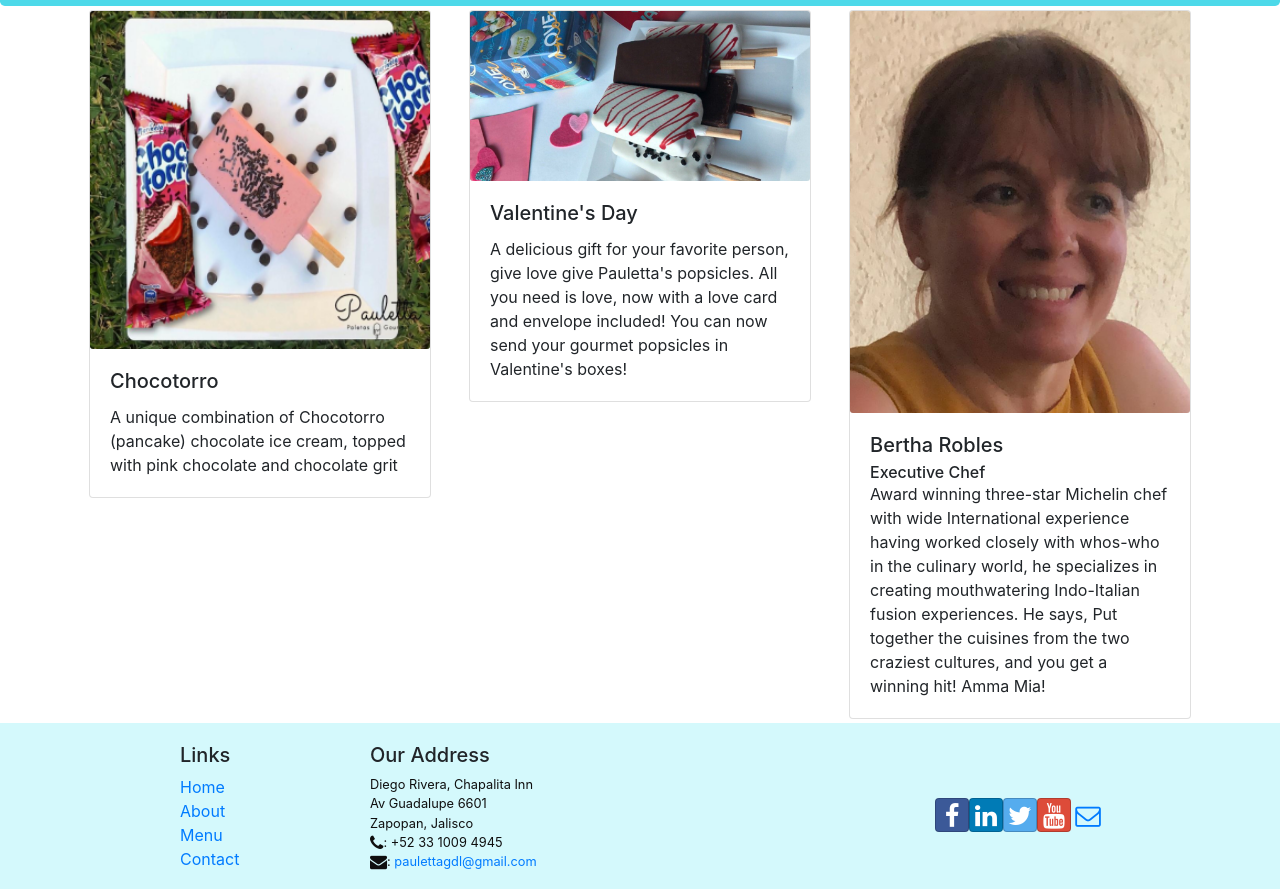
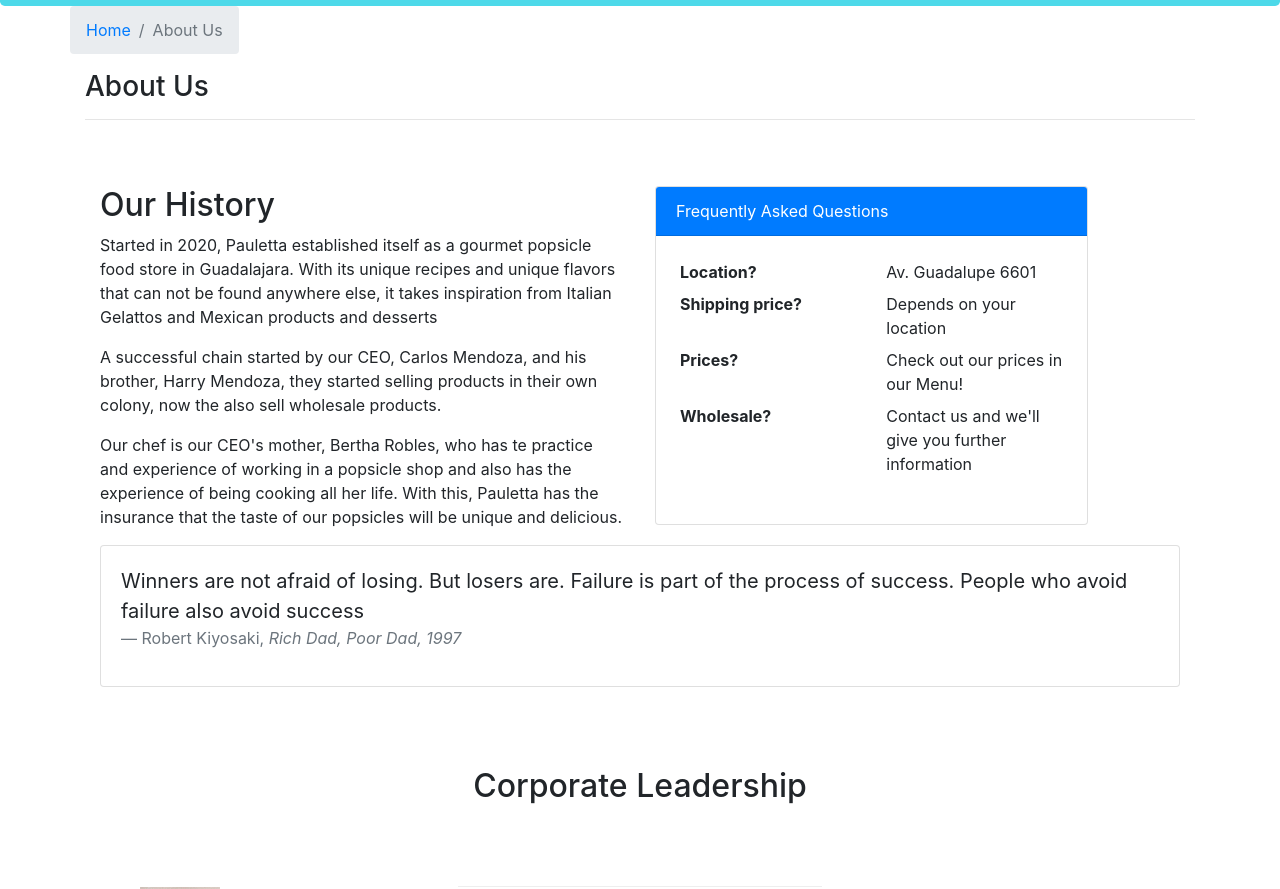
Before and after one commit to CharlyMendoza7/React-Popsicle-Project, a React (Create React App) app: page /aboutus in a window 1280 px wide. Before the commit this address led to /home. Shown: the part 336-1225 px from the top of the page. Built offline with nearby package versions, Linux system fonts and the light colour scheme.

Commit message:
about us component added

```diff
--- a/src/App.css
+++ b/src/App.css
@@ -8,6 +8,13 @@
   padding: 50px 0px 50px 0px;
   border-bottom: 1px ridge;
   min-height:400px;
+}
+
+.row-content-about {
+  margin:0px auto;
+  padding: 80px 0px 50px 0px;
+  border-bottom: 1px ridge;
+  min-height:200px;
 }
 
 .footer{
--- /dev/null
+++ b/src/components/AboutComponent.js
@@ -0,0 +1,92 @@
+import React from 'react';
+import { Breadcrumb, BreadcrumbItem, Card, CardBody, CardHeader, Media } from 'reactstrap';
+import { Link } from 'react-router-dom';
+
+function RenderLeader({leader}) {
+    return(
+        <Media tag="li">
+            <Media>
+                <Media object width="80px" height="85px" src={leader.image} alt={leader.name} />
+            </Media>
+            <Media body className="ml-5">
+                <Media heading>{leader.name}</Media>
+                <p>{leader.designation}</p>
+                <p>{leader.description}</p>
+            </Media>
+        </Media>
+    );
+}
+
+function About(props) {
+    const leaders = props.leaders.map( leader => {
+        return (
+            <div>
+                <RenderLeader leader={leader} />
+            </div>
+        );
+    });
+
+   return(
+       <div className="container">
+           <div className="row">
+               <Breadcrumb>
+                    <BreadcrumbItem><Link to="/home">Home</Link></BreadcrumbItem>
+                    <BreadcrumbItem active>About Us</BreadcrumbItem>
+               </Breadcrumb>
+               <div className="col-12">
+                   <h3>About Us</h3>
+                   <hr />
+               </div>
+           </div>
+           <div className="row row-content">
+               <div className="col-12 col-md-6">
+                   <h2>Our History</h2>
+                   <p>Started in 2020, Pauletta established itself as a gourmet popsicle food store in Guadalajara. With its unique recipes and unique flavors that can not be found anywhere else, it takes inspiration from Italian Gelattos and Mexican products and desserts</p>
+                   <p>A successful chain started by our CEO, Carlos Mendoza, and his brother, Harry Mendoza, they started selling products in their own colony, now the also sell wholesale products.</p>
+                   <p>Our chef is our CEO's mother, Bertha Robles, who has te practice and experience of working in a popsicle shop and also has the experience of being cooking all her life. With this, Pauletta has the insurance that the taste of our popsicles will be unique and delicious.</p>
+               </div>
+               <div className="col-12 col-md-5">
+                   <Card>
+                       <CardHeader className="bg-primary text-white">Frequently Asked Questions</CardHeader>
+                       <CardBody>
+                           <dl className="row p-1 ">
+                               <dt className="col-6">Location?</dt>
+                               <dd className="col-6">Av. Guadalupe 6601</dd>
+                               <dt className="col-6">Shipping price?</dt>
+                               <dd className="col-6">Depends on your location</dd>
+                               <dt className="col-6">Prices?</dt>
+                               <dd className="col-6">Check out our prices in our Menu!</dd>
+                               <dt className="col-6">Wholesale?</dt>
+                               <dd className="col-6">Contact us and we'll give you further information</dd>
+                           </dl>
+                       </CardBody>
+                   </Card>
+               </div>
+               <div className="col-12">
+                   <Card>
+                       <CardBody className="bg-faded">
+                           <blockquote className="blockquote">
+                               <p className="mb-0">Winners are not afraid of losing. But losers are. Failure is part of the process of success. People who avoid failure also avoid success</p>
+                               <footer className="blockquote-footer">Robert Kiyosaki,
+                               <cite title="Source Title"> Rich Dad, Poor Dad, 1997</cite>
+                               </footer>
+                           </blockquote>
+                       </CardBody>
+                   </Card>
+               </div>
+               <div className="row row-content-about">
+                   <div className="col-12">
+                       <h2>Corporate Leadership</h2>
+                   </div>
+               </div>
+               <div className="col-12">
+                   <Media list>
+                       {leaders}
+                   </Media>
+               </div>
+           </div>
+       </div>
+   );
+}
+
+export default About;
--- a/src/components/MainComponent.js
+++ b/src/components/MainComponent.js
@@ -9,6 +9,7 @@
 import Footer from './FooterComponent';
 import Home from './HomeComponent';
 import Contact from './ContactComponent';
+import About from './AboutComponent';
 import { Switch, Route, Redirect } from 'react-router-dom';
 
 
@@ -49,6 +50,7 @@
         <Switch>
           <Route path='/home' component={HomePage} />
           <Route exact path='/menu' component={() => <Menu paletas={this.state.paletas} />} />
+          <Route exact path='/aboutus' component={() => <About leaders={this.state.leaders} />} />
           <Route path='/menu/:paletaId' component={PaletaWithId} />
           <Route exact path='/contactus' component={Contact} />
           <Redirect to='/home' />
--- a/src/shared/leaders.js
+++ b/src/shared/leaders.js
@@ -2,7 +2,7 @@
     {
       id: 0,
       name: 'Carlos Menodza',
-      image: '/assets/images/alberto.png',
+      image: '/assets/images/carlos.png',
       designation: 'Chief Executive Officer',
       abbr: 'CEO',
       featured: false,
```
Also changed, not shown: public/assets/images/carlos.png (added).
